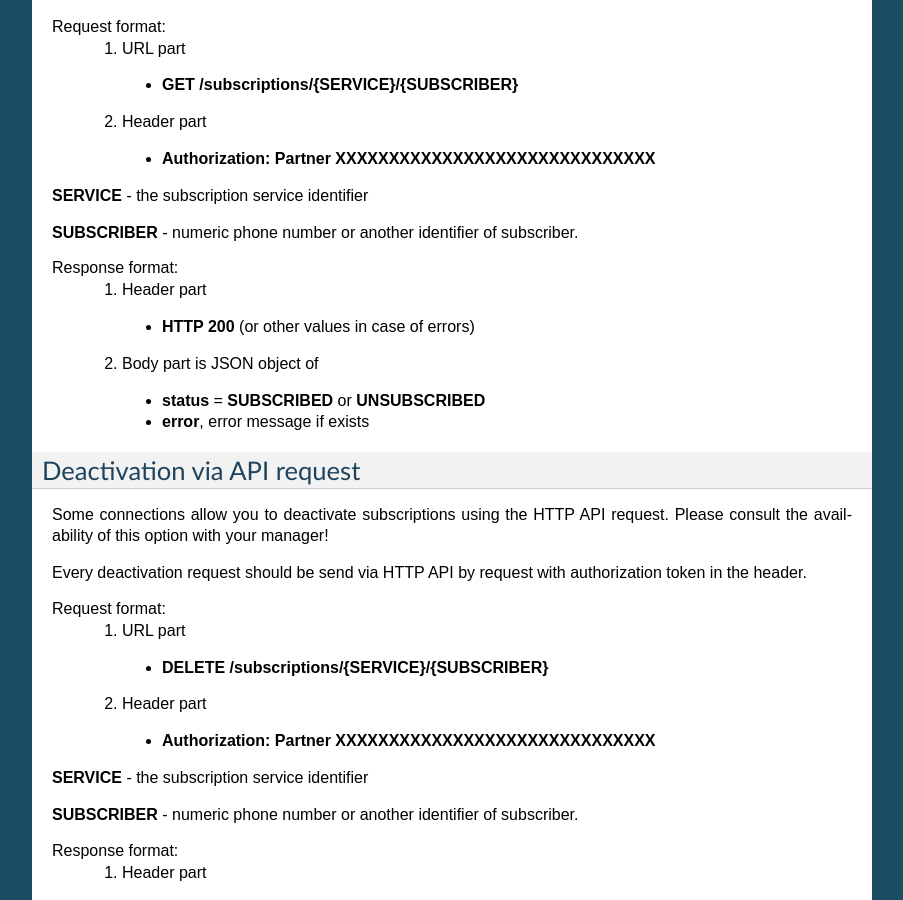
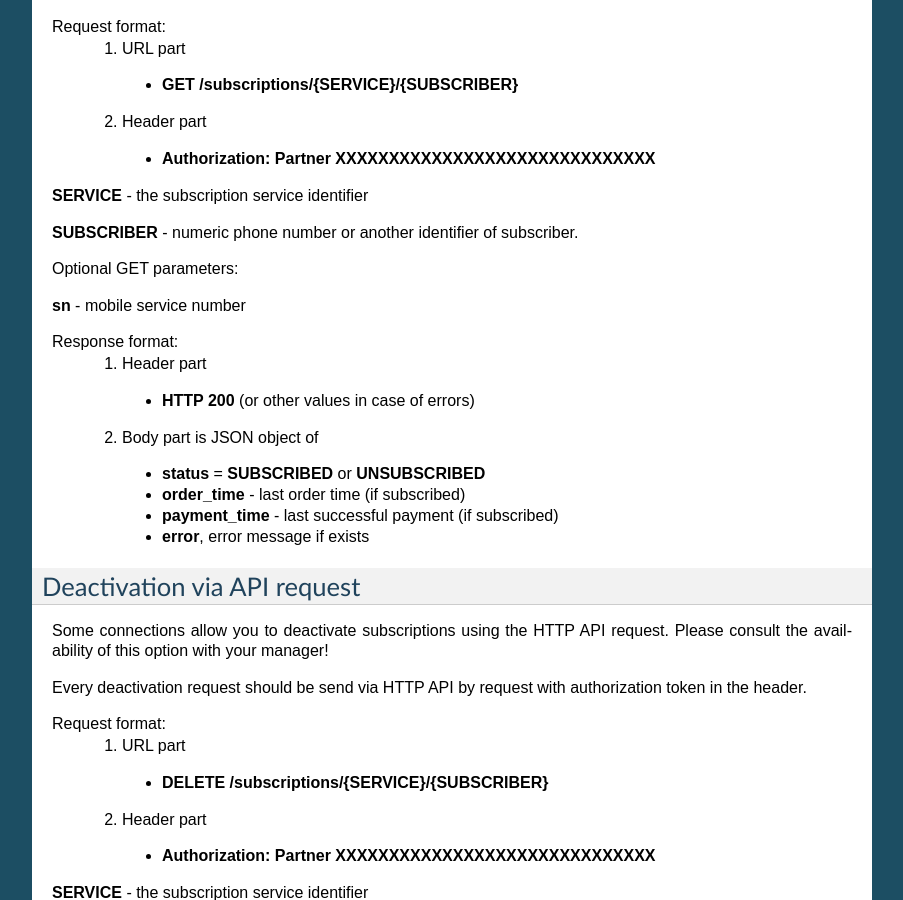
Before and after one commit to megasyst/lab, a Sphinx documentation site: the page built from docs/2_subscription.rst, in a window 1280 px wide and 900 px high, scrolled down 6458 px. Shown: the whole window, without its empty margins (198-1101 px from the left). Built offline with Sphinx 7.4.7, drawn with Linux system fonts in a browser that asks for light colours.

Commit message:
Update 2_subscription.rst

```diff
--- a/docs/2_subscription.rst
+++ b/docs/2_subscription.rst
@@ -343,11 +343,17 @@ Request format:
 
 **SUBSCRIBER** - numeric phone number or another identifier of subscriber.
 
+Optional GET parameters:
+
+**sn** - mobile service number
+
 Response format:
   1. Header part
     - **HTTP 200** (or other values in case of errors)
   2. Body part is JSON object of
     - **status** = **SUBSCRIBED** or **UNSUBSCRIBED**
+    - **order_time** - last order time (if subscribed)
+    - **payment_time** - last successful payment (if subscribed)
     - **error**, error message if exists
 
 Deactivation via API request
```
